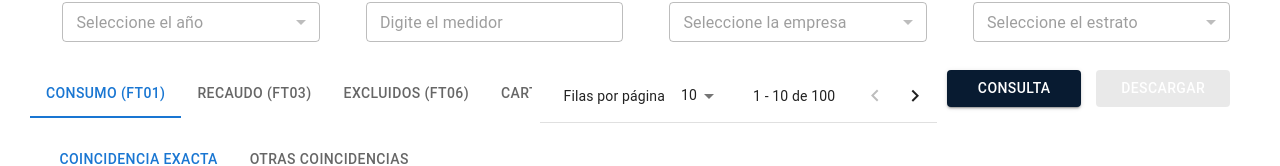
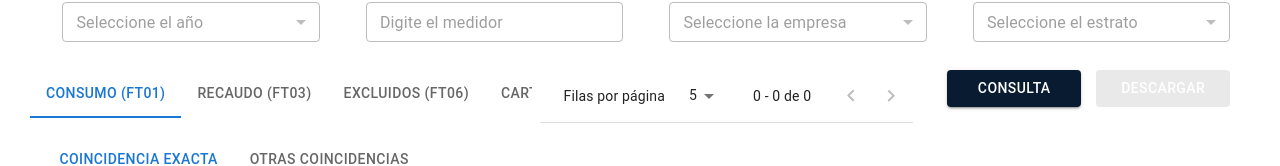
Before and after one commit to EAFIT-DATAX/datax-silin-app, a React (Create React App) app: page / in a window 1280 px wide. Shown: the part 146-312 px from the top of the page. Built offline with nearby package versions, Linux system fonts and the light colour scheme.

Commit message:
Refact(QueryContainer): added Props

```diff
--- a/src/containers/QueryContainer/QueryContainer.tsx
+++ b/src/containers/QueryContainer/QueryContainer.tsx
@@ -1,22 +1,32 @@
 import React, { useState } from "react";
-
 import { Grid, Tabs, Tab } from '@mui/material';
 import { StyledButton, StyledTablePagination } from "./QueryContainerStyles";
+import { IQueryTypeTabs, IQueryContainerProps } from './QueryContainerTypes'
 
-
-const QueryContainer = () => {
+const QueryContainer: React.FC<IQueryContainerProps> = ({
+    setSelectedDocType,
+    paginationCount,
+    setPaginationCount,
+    paginationPage,
+    setPaginationPage,
+    rowsPerPage,
+    setRowsPerPage
+}) => {
 
     const [tabValue, setTabValue] = useState<number>(0);
 
-    const handleTabChange = (event: React.ChangeEvent<{}>, newValue: number) => setTabValue(newValue);
+    const tabs: IQueryTypeTabs[] = [
+        { docType: "FT01", label: "Consumo" },
+        { docType: "FT03", label: "Recaudo" },
+        { docType: "FT06", label: "Excluidos" },
+        { docType: "FT05", label: "Cartera" },
+        { docType: "FT02", label: "Operadores de Red", disable: true },
+    ]
 
-    const tabs = [
-        { doc_type: "FT01", label: "Consumo" },
-        { doc_type: "FT03", label: "Recaudo" },
-        { doc_type: "FT06", label: "Excluidos" },
-        { doc_type: "FT05", label: "Cartera" },
-        { doc_type: "FT02", label: "Operadores de Red", disable: true },
-    ]
+    const handleTabChange = (event: React.ChangeEvent<{}>, newValue: number) => {
+        setTabValue(newValue)
+        setSelectedDocType(tabs[newValue].docType)
+    }
 
     return (
         <>
@@ -32,18 +42,19 @@ const QueryContainer = () => {
                     >
                         {tabs.map((tab, index) => {
                             return (
-                                <Tab key={index} label={`${tab.label} (${tab.doc_type})`} disabled={tab.disable} />
+                                <Tab key={index} label={`${tab.label} (${tab.docType})`} disabled={tab.disable} />
                             )
                         })}
                     </Tabs>
                 </Grid>
                 <Grid item md={4} xs={12}>
                     <StyledTablePagination
-                        count={100}
-                        page={0}
-                        onPageChange={() => { }}
-                        rowsPerPage={10}
-                        onRowsPerPageChange={() => { }}
+                        count={paginationCount}
+                        page={paginationPage}
+                        onPageChange={() => console.log("Page changed")}
+                        rowsPerPage={rowsPerPage}
+                        onRowsPerPageChange={() => console.log("Rows per page changed")}
+                        rowsPerPageOptions={[5, 10, 25, 50]}
                         labelRowsPerPage="Filas por página"
                         labelDisplayedRows={({ from, to, count }) => `${from} - ${to} de ${count}`}
                     />
--- a/src/pages/SerachData/SearchData.tsx
+++ b/src/pages/SerachData/SearchData.tsx
@@ -3,9 +3,9 @@ import React, { useState } from 'react';
 
 import FiltersContainer from '../../containers/FiltersContainer';
 import QueryContainer from '../../containers/QueryContainer';
-
 import ResultsContainer from '../../containers/ResultsContainer';
 
+import { DocumentTypes } from '../../containers/QueryContainer/QueryContainerTypes'
 
 const SearchData: React.FC = () => {
     // Filter states
@@ -27,6 +27,12 @@ const SearchData: React.FC = () => {
     const [meterValue, setMeterValue] = useState<string>("");
     const [energyCompanyValue, setEnergyCompanyValue] = useState<string[]>([]);
     const [stratumValue, setStratumValue] = useState<string[]>([]);
+
+    // Search Type states
+    const [docType, setDocType] = useState<DocumentTypes>("FT01");
+    const [paginationCount, setPaginationCount] = useState<number>(0);
+    const [paginationPage, setPaginationPage] = useState<number>(0);
+    const [rowsPerPage, setRowsPerPage] = useState<number>(5);
 
     return (
         <>
@@ -73,7 +79,15 @@ const SearchData: React.FC = () => {
                 setStratumValue={setStratumValue}
                 stratumOptions={[]}
             />
-            <QueryContainer />
+            <QueryContainer
+                setSelectedDocType={setDocType}
+                paginationCount={paginationCount}
+                setPaginationCount={setPaginationCount}
+                paginationPage={paginationPage}
+                setPaginationPage={setPaginationPage}
+                rowsPerPage={rowsPerPage}
+                setRowsPerPage={setRowsPerPage}
+            />
             <ResultsContainer isSearching={false}  />
         </>
     )
```
Also changed, not shown: src/containers/QueryContainer/QueryContainerTypes.d.ts (added, +23 -0 lines).
